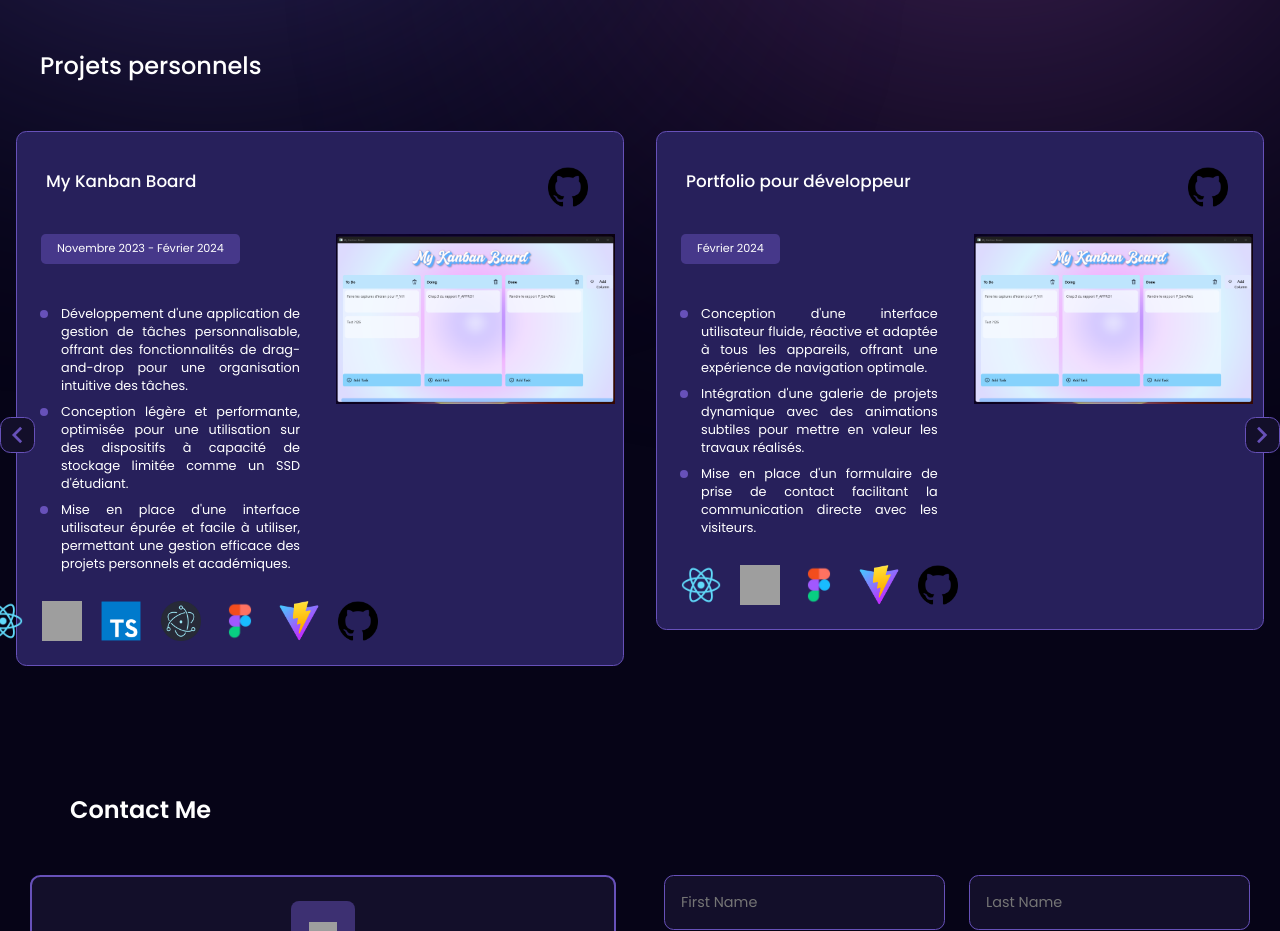
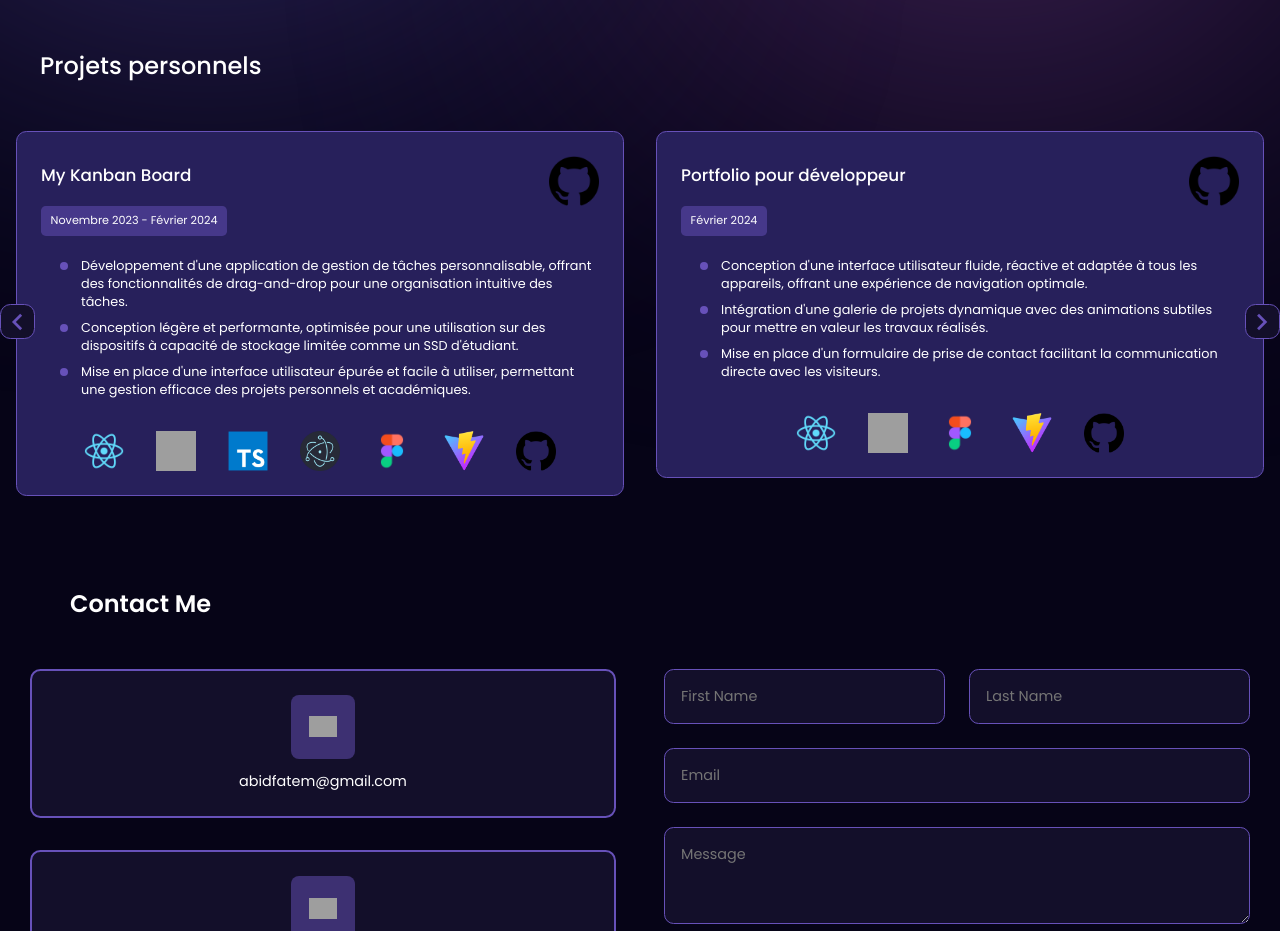
Before and after one commit to fatemzh/MyDeveloperPortfolio, a React (Create React App) app: page / in a window 1280 px wide. Shown: the part 1660-2591 px from the top of the page. Built offline with nearby package versions, Linux system fonts and the light colour scheme; grey boxes are pictures that could not be loaded.

Commit message:
Revert "feat: add photos for each project"
This reverts commit 4fb2c8901ecce96a341dbe680763bed9d02ada60.

```diff
--- a/src/components/WorkExperience/ExperienceCard/ExperienceCard.css
+++ b/src/components/WorkExperience/ExperienceCard/ExperienceCard.css
@@ -1,28 +1,9 @@
 .work-experience-card{
-    display: flex;
-    flex-direction: column;
     background: #27205b;
     border-radius: 0.65rem;
     border: 1.5px solid #6751b9;
     padding: 1.5rem;
     margin: 0 1rem;
-}
-
-.work-container{
-    display: flex;
-    flex-direction: row;
-    gap: 1rem;
-    margin-top: 1rem;
-}
-
-.work-leftside, .projectImg{
-    display: flex;
-    flex-direction: column;
-    width: 50%;
-}
-
-.projectImg{
-    cursor: pointer;
 }
 
 .work-experience-card:hover{
@@ -41,21 +22,16 @@
     font-weight: 400;
     background: rgba(103,81,185,0.5);
     border-radius: 0.3rem;
-    padding: 0.4rem 1rem;
+    padding: 0.4rem 0.6rem;
     margin-bottom: 1.3rem;
-    width:fit-content;
 }
 
-.work-experience-card ul {
-    padding: 20px;
-}
 .work-experience-card ul li{
     list-style: none;
     font-size: 0.8rem;
     font-weight: 400;
     margin-bottom: 0.5rem;
     position: relative;
-    text-align: justify;
 }
 
 .work-experience-card ul li::after{
@@ -73,7 +49,8 @@
     display: flex;
     flex-direction: row;
     justify-content: center;
-    gap: 1.2rem;
+    gap: 2rem;
+    margin-top: 2rem;
 }
 
 .work-header{
@@ -81,7 +58,6 @@
     flex-direction: row;
     align-items: center;
     justify-content: space-between;
-    margin: 5px;
 }
 
 .work-header img{
@@ -96,7 +72,6 @@
     border-radius: 50%;
     padding: 0.2rem;
 }
-
 @media(max-width:768px){
     .work-experience-card{
         margin: 0;
--- a/src/components/WorkExperience/ExperienceCard/ExperienceCard.jsx
+++ b/src/components/WorkExperience/ExperienceCard/ExperienceCard.jsx
@@ -2,17 +2,14 @@ import React from 'react'
 import './ExperienceCard.css'
 
 const ExperienceCard = ({details}) => {
-
   return (
     <div className='work-experience-card'>
       <div className='work-header'>
         <h6>{details.title}</h6>
         <a href={details.githubLink}>
-            <img src={details.iconUrl} alt="" style={{ width: '40px', height: '40px', margin:'6px'}}/>
+          <img src={details.iconUrl} alt="" />
         </a>
       </div>
-      <div className='work-container'>
-          <div className='work-leftside'>
       <div className='work-duration'>{details.date}</div>
       <ul>
         {details.responsabilities.map((item) =>(
@@ -21,14 +18,10 @@ const ExperienceCard = ({details}) => {
       </ul>
       <div className='work-technologies'>
           {details.technologies.map((tech, index)=>{
-                return <img key={index} src={tech.logo} alt={tech.name} style={{ width: '40px', height: '40px'}}/>})}
+            return <img key={index} src={tech.logo} alt={tech.name} style={{ width: '40px', height: '40px' }}/>})}
       </div>
     </div>
-        <div className='projectImg'>
-            <img src={details.projectImg} alt=""/>
-        </div>
-      </div>
-    </div>
-  )}
+  )
+}
 
 export default ExperienceCard
--- a/src/components/WorkExperience/WorkExperience.jsx
+++ b/src/components/WorkExperience/WorkExperience.jsx
@@ -38,6 +38,7 @@ const WorkExperience = () => {
         <h5>Projets personnels</h5>
 
         <div className='experience-content'>
+
             <div className='arrow-right'>
                 <span class="material-symbols-outlined" onClick={slideRight}>
                     chevron_right
--- a/src/utils/data.js
+++ b/src/utils/data.js
@@ -15,7 +15,7 @@ import Insomnia from "../assets/images/insomnia.png"
 import logoElectron from "../assets/images/electron.png"
 import logoVite from "../assets/images/vite.png"
 import logoC from "../assets/images/c_-removebg-preview.png"
-import kanban from "../assets/images/kanbanboard.png"
+
 export const SKILLS = [
     {
         title: "Frontend",
@@ -79,8 +79,6 @@ export const WORK_EXPERIENCE = [
             {logo: logoGithub, name:"Github"},
         ],
         githubLink: "https://github.com/fatemzh/kanbanboard-electron",
-        projectImg: kanban,
-
     },
     {
         title:"Portfolio pour développeur",
@@ -99,8 +97,6 @@ export const WORK_EXPERIENCE = [
             {logo: logoGithub, name:"Github"},
         ],
         githubLink : "https://github.com/fatemzh/my-react-portfolio/tree/main",
-        projectImg: kanban,
-
     },
     {
         title:"Application Share With Me pour les férus de Lecture",
@@ -120,8 +116,6 @@ export const WORK_EXPERIENCE = [
             {logo: logoGithub, name:"Github"},
         ],
         githubLink:"https://github.com/fatemzh/Book-blog",
-        projectImg: kanban,
-
     },
     {
         title:"Application Pokemon API REST",
@@ -139,8 +133,6 @@ export const WORK_EXPERIENCE = [
             {logo: logoGithub, name:"Github"},
         ],
         githubLink : "https://github.com/fatemzh/NODE-POKEMON-API",
-        projectImg: kanban,
-
     },
     {
         title:"Portfolio pour auteur/consultant",
@@ -158,9 +150,7 @@ export const WORK_EXPERIENCE = [
             {logo: logoFigma, name:"Figma"},
             {logo: logoGithub, name:"Github"},
         ],
-        githubLink:"https://github.com/fatemzh/sunil-portfolio",
-        projectImg: kanban,
-
+        githubLink:"https://github.com/fatemzh/sunil-portfolio"
     },
     {
         title:"Cosy Gaming Blog",
@@ -178,9 +168,7 @@ export const WORK_EXPERIENCE = [
             {logo: logoFigma, name:"Figma"},
             {logo: logoGithub, name:"Github"},
         ],
-        githubLink : "https://fatemzh.github.io/CosyGaming/",
-        projectImg: kanban,
-
+        githubLink : "https://fatemzh.github.io/CosyGaming/"
     },
     {
         title:"Jeu Pac-Man en mode console",
@@ -195,9 +183,8 @@ export const WORK_EXPERIENCE = [
             {logo: logoC},
             {logo: logoFigma, name:"Figma"},
             {logo: logoGithub, name:"Github"},
-        ],
-        githubLink: "https://github.com/cyberkathleen/pacman-made-simple",
-        projectImg: kanban,
+        ]
+        //AJOUTER LINK
     },
     {
         title:"Site pour les Portes Ouvertes 2022 de l'ETML",
@@ -217,6 +204,5 @@ export const WORK_EXPERIENCE = [
             {logo: logoGithub, name:"Github"},
         ],
         githubLink:"https://fatemzh.github.io/PO-ETML/",
-        projectImg: kanban,
     },
 ]
```
Also changed, not shown: src/assets/images/kanbanboard.png (deleted). Lines whose indentation alone changed are shown as unchanged.
